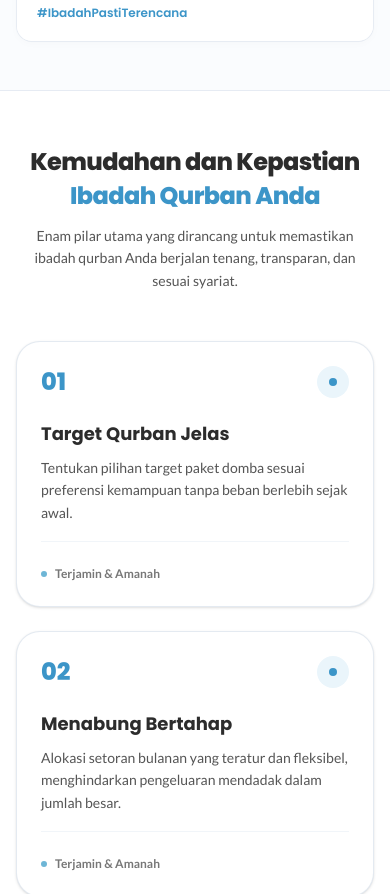
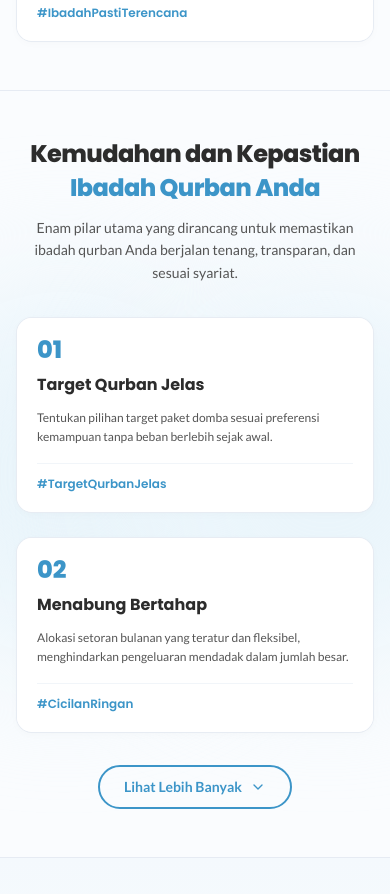
Before and after one commit to Jalan-Langit-Foundation/qurma-frontend, a Next.js app: page / in a window 390 px wide. Shown: the part 1900-2794 px from the top of the page. Built offline with nearby package versions, Linux system fonts and the light colour scheme.

Commit message:
style(value-prop): selaraskan style card dengan problem section dan tambah interaksi expand

```diff
--- a/components/sections/landing/04-value-prop-section.tsx
+++ b/components/sections/landing/04-value-prop-section.tsx
@@ -1,17 +1,42 @@
 "use client";
 
 import * as React from "react";
-import { Container, SectionHeader, Card } from "@/components/ui";
+import { ChevronDown, ChevronUp } from "lucide-react";
+import { Container, SectionHeader, Button } from "@/components/ui";
 import { VALUE_PROPOSITIONS } from "@/lib/data/landing";
 
 export function ValuePropSection() {
+  const [isExpanded, setIsExpanded] = React.useState(false);
+  const [isCollapsing, setIsCollapsing] = React.useState(false);
+
+  const handleExpand = () => {
+    setIsExpanded(true);
+  };
+
+  const handleCollapse = () => {
+    setIsCollapsing(true);
+    // Smooth scroll back to top of section after collapse
+    const sectionElement = document.getElementById("nilai-tambah");
+    if (sectionElement) {
+      sectionElement.scrollIntoView({ behavior: "smooth", block: "start" });
+    }
+    setTimeout(() => {
+      setIsExpanded(false);
+      setIsCollapsing(false);
+    }, 300);
+  };
+
   return (
     <section
       id="nilai-tambah"
       aria-label="Keunggulan Program QURMA"
-      className="w-full bg-white py-14 sm:py-20 lg:py-24 border-b border-slate-200/80 relative"
+      className="w-full bg-[#FAFCFE] py-12 sm:py-16 lg:py-20 relative overflow-hidden scroll-mt-16 border-b border-slate-200/80"
     >
-      <Container size="xl">
+      {/* Decorative Background Accents matching Visi Misi & Problem Section */}
+      <div className="absolute top-1/4 -left-32 w-96 h-96 bg-[#EAF5FB] rounded-full blur-3xl pointer-events-none -z-0" />
+      <div className="absolute bottom-1/4 -right-32 w-96 h-96 bg-[#EAF5FB] rounded-full blur-3xl pointer-events-none -z-0" />
+
+      <Container size="xl" className="relative z-10">
         <SectionHeader
           headline={{
             line1: "Kemudahan dan Kepastian",
@@ -19,42 +44,80 @@ export function ValuePropSection() {
           }}
           description="Enam pilar utama yang dirancang untuk memastikan ibadah qurban Anda berjalan tenang, transparan, dan sesuai syariat."
           align="center"
-          className="mb-12 sm:mb-16"
+          className="mb-8 sm:mb-12"
         />
 
-        <div className="grid grid-cols-1 sm:grid-cols-2 lg:grid-cols-3 gap-6 lg:gap-8">
-          {VALUE_PROPOSITIONS.map((item) => (
-            <Card
+        {/* Responsive Grid Cards (Gaya Card Problem Section & Visi Misi) */}
+        <div className="grid grid-cols-1 sm:grid-cols-2 lg:grid-cols-3 gap-6 lg:gap-8 items-stretch max-w-6xl mx-auto">
+          {VALUE_PROPOSITIONS.map((item, index) => {
+            // Logika penentuan kartu awal:
+            // Mobile & Tablet (<1024px): 2 kartu awal (index 0 & 1) tampil secara default
+            // Desktop (≥1024px): Semua kartu (0-5) selalu tampil
+            const isInitial = index < 2;
+
+            let visibilityClass = "";
+            if (isExpanded) {
+              visibilityClass = isCollapsing
+                ? "flex lg:flex animate-slide-up lg:animate-none"
+                : "flex lg:flex animate-slide-down lg:animate-none";
+            } else {
+              visibilityClass = isInitial ? "flex lg:flex" : "hidden lg:flex";
+            }
+
+            return (
+              <div
                 key={item.number}
-              variant="interactive"
-              className="p-6 sm:p-7 flex flex-col justify-between group rounded-3xl border-slate-200/90 hover:border-[#6EB6D6] hover:shadow-lg transition-all duration-300"
+                className={`${visibilityClass} flex-col h-full bg-white rounded-2xl overflow-hidden border border-slate-200/80 shadow-[0_2px_8px_rgba(0,0,0,0.02)] hover:border-slate-300 transition-colors`}
               >
-              <div>
-                {/* Number Badge */}
-                <div className="flex items-center justify-between mb-6">
-                  <span className="text-2xl sm:text-3xl font-extrabold font-['Poppins',sans-serif] text-[#3C95C8] group-hover:scale-110 transition-transform duration-200">
+                <div className="p-5 sm:p-6 flex flex-col flex-1 justify-between gap-4 bg-white">
+                  <div className="space-y-3">
+                    {/* Angka Sesuai Desain Awal */}
+                    <span className="text-2xl font-extrabold font-['Poppins',sans-serif] text-[#3C95C8] leading-none block">
                       {item.number}
                     </span>
-                  <div className="w-8 h-8 rounded-full bg-[#EAF5FB] group-hover:bg-[#3C95C8] transition-colors duration-200 flex items-center justify-center">
-                    <span className="w-2 h-2 rounded-full bg-[#3C95C8] group-hover:bg-white transition-colors" />
-                  </div>
-                </div>
 
-                <h3 className="text-lg sm:text-xl font-bold text-[#2C2C2C] font-['Poppins',sans-serif] group-hover:text-[#3C95C8] transition-colors leading-snug">
+                    <h3 className="text-base sm:text-lg font-bold text-[#2C2C2C] font-['Poppins',sans-serif] leading-snug">
                       {item.title}
                     </h3>
 
-                <p className="text-sm text-[#555555] font-['Lato',sans-serif] mt-2.5 leading-relaxed">
+                    <p className="text-xs sm:text-sm text-[#555555] font-['Lato',sans-serif] leading-relaxed">
                       {item.description}
                     </p>
                   </div>
 
-              <div className="pt-6 mt-4 border-t border-slate-100 flex items-center gap-2 text-xs font-semibold text-[#777777] group-hover:text-[#3C95C8] transition-colors">
-                <span className="w-1.5 h-1.5 rounded-full bg-[#6EB6D6]" />
-                <span>Terjamin & Amanah</span>
+                  {/* Hashtag Tag di Bawah (Persis Gaya Problem Section) */}
+                  <div className="pt-3 border-t border-slate-100 flex items-center justify-between text-xs text-[#3C95C8] font-semibold font-['Poppins',sans-serif]">
+                    <span>{item.hashtag}</span>
                   </div>
-            </Card>
-          ))}
+                </div>
+              </div>
+            );
+          })}
+        </div>
+
+        {/* Tombol Aksi: Hanya tampil di Mobile & Tablet (<1024px), Desktop selalu tampil penuh */}
+        <div className="pt-8 sm:pt-10 flex lg:hidden flex-wrap items-center justify-center gap-3">
+          {isExpanded ? (
+            <Button
+              variant="outline"
+              size="md"
+              onClick={handleCollapse}
+              rightIcon={<ChevronUp className="w-4 h-4" />}
+              className="font-bold border-[#3C95C8] text-[#3C95C8] hover:bg-[#EAF5FB] px-6"
+            >
+              Lihat Lebih Sedikit
+            </Button>
+          ) : (
+            <Button
+              variant="outline"
+              size="md"
+              onClick={handleExpand}
+              rightIcon={<ChevronDown className="w-4 h-4" />}
+              className="font-bold border-[#3C95C8] text-[#3C95C8] hover:bg-[#EAF5FB] px-6"
+            >
+              Lihat Lebih Banyak
+            </Button>
+          )}
         </div>
       </Container>
     </section>
--- a/lib/data/landing.ts
+++ b/lib/data/landing.ts
@@ -95,6 +95,7 @@ export interface ValuePropItem {
   number: string;
   title: string;
   description: string;
+  hashtag: string;
 }
 
 export const VALUE_PROPOSITIONS: ValuePropItem[] = [
@@ -102,31 +103,37 @@ export const VALUE_PROPOSITIONS: ValuePropItem[] = [
     number: "01",
     title: "Target Qurban Jelas",
     description: "Tentukan pilihan target paket domba sesuai preferensi kemampuan tanpa beban berlebih sejak awal.",
+    hashtag: "#TargetQurbanJelas",
   },
   {
     number: "02",
     title: "Menabung Bertahap",
     description: "Alokasi setoran bulanan yang teratur dan fleksibel, menghindarkan pengeluaran mendadak dalam jumlah besar.",
+    hashtag: "#CicilanRingan",
   },
   {
     number: "03",
     title: "Progress Terpantau Nyata",
     description: "Pantau setiap rupiah yang Anda setorkan dan perkembangan persiapan hewan secara transparan via dashboard.",
+    hashtag: "#DashboardTransparan",
   },
   {
     number: "04",
     title: "Bisa Upgrade Kapan Saja",
     description: "Rezeki bertambah? Anda dapat dengan mudah meningkatkan kelas paket domba ke bobot yang lebih besar.",
+    hashtag: "#FleksibelUpgrade",
   },
   {
     number: "05",
     title: "Domba Disiapkan & Terawat",
     description: "Hewan diseleksi teliti sesuai syariat Islam, dipelihara sehat oleh peternak binaan hingga hari penyembelihan.",
+    hashtag: "#StandarSyariat",
   },
   {
     number: "06",
     title: "Shohibul Report Lengkap",
     description: "Dokumentasi foto hewan, proses pemotongan, hingga bukti distribusi daging kepada dhuafa diterima langsung.",
+    hashtag: "#ShohibulReport",
   },
 ];
 
```
Lines whose indentation alone changed are shown as unchanged.
